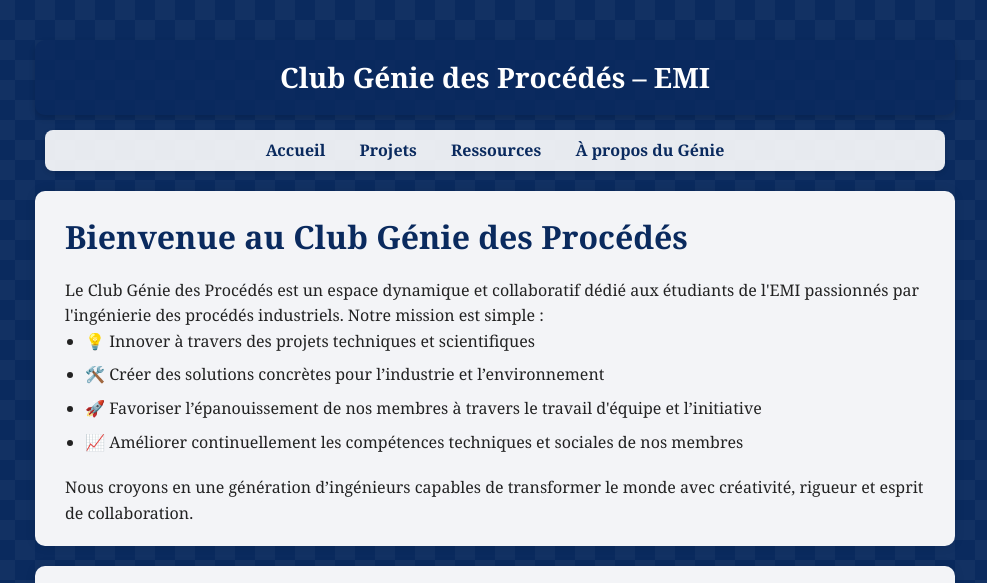
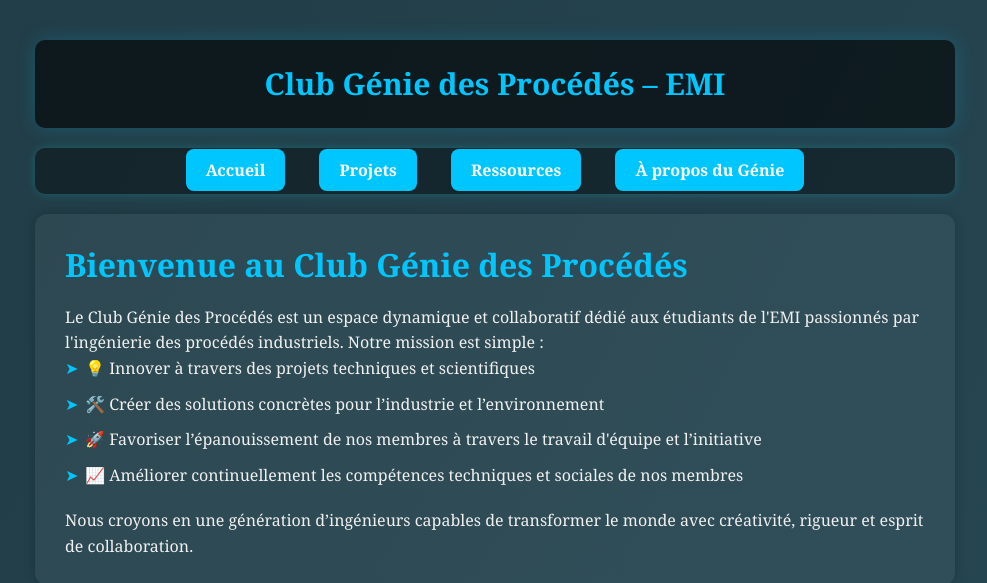
Before and after one commit to TahaBo04/GPI, a Flask app: page / in a window 1280 px wide. Shown: the top 583 px of the page, without its empty margins (145-1132 px from the left). Run offline with Flask 3, Linux system fonts and the light colour scheme.

Commit message:
Update style.css

```diff
--- a/static/css/style.css
+++ b/static/css/style.css
@@ -6,19 +6,21 @@
 }
 
 body {
-  font-family: Georgia, 'Times New Roman', serif;
-  background-color: #0A2A5E;
-  background-image:
-    linear-gradient(45deg, rgba(255,255,255,0.03) 25%, transparent 25%, transparent 75%, rgba(255,255,255,0.03) 75%),
-    linear-gradient(45deg, rgba(255,255,255,0.03) 25%, transparent 25%, transparent 75%, rgba(255,255,255,0.03) 75%);
-  background-size: 40px 40px;
-  background-position: 0 0, 20px 20px;
-  color: #222;
+  font-family: 'Georgia', serif;
+  background: radial-gradient(circle at top left, #0f2027, #203a43, #2c5364);
+  background-size: 400% 400%;
+  animation: backgroundFade 20s ease infinite;
+  color: #f0f0f0;
   line-height: 1.6;
   padding: 20px;
 }
 
-/* Wrapper to center content */
+@keyframes backgroundFade {
+  0% { background-position: 0% 50%; }
+  50% { background-position: 100% 50%; }
+  100% { background-position: 0% 50%; }
+}
+
 .container {
   max-width: 960px;
   margin: auto;
@@ -27,68 +29,103 @@
 
 /* Header */
 header {
-  background-color: rgba(10, 42, 94, 0.85);
-  color: #ffffff;
-  padding: 15px 30px;
+  background: rgba(0, 0, 0, 0.6);
+  color: #00c6ff;
   text-align: center;
-  font-size: 28px;
+  padding: 20px 30px;
+  font-size: 30px;
   font-weight: bold;
   border-radius: 10px;
-  box-shadow: 0 3px 6px rgba(0, 0, 0, 0.15);
+  margin-bottom: 20px;
+  box-shadow: 0 0 20px #00c6ff33;
 }
 
 /* Navigation */
 nav {
-  background-color: rgba(255, 255, 255, 0.9);
-  padding: 8px 0;
-  border-radius: 8px;
-  margin: 15px auto;
-  max-width: 900px;
+  background-color: rgba(0, 0, 0, 0.4);
+  padding: 10px;
+  border-radius: 10px;
+  margin: 20px auto;
   text-align: center;
-  box-shadow: 0 2px 5px rgba(0,0,0,0.1);
+  box-shadow: 0 0 10px rgba(0,255,255,0.2);
 }
 
 nav a {
-  color: #0A2A5E;
+  text-decoration: none;
   margin: 0 15px;
-  text-decoration: none;
-  font-weight: 600;
-  transition: color 0.2s ease;
+  padding: 10px 20px;
+  color: #ffffff;
+  font-weight: bold;
+  background-color: #00c6ff;
+  border-radius: 8px;
+  transition: background 0.3s, color 0.3s;
 }
 
 nav a:hover {
-  color: #1869C1;
+  background-color: #005d79;
+  color: #fff;
 }
 
-/* Content Sections */
+/* Section Boxes */
 .section {
-  background-color: rgba(255,255,255,0.95);
-  padding: 20px 30px;
+  background: rgba(255, 255, 255, 0.05);
+  padding: 25px 30px;
   margin: 20px auto;
-  border-radius: 10px;
-  box-shadow: 0 0 12px rgba(0, 0, 0, 0.08);
+  border-radius: 12px;
+  box-shadow: 0 0 12px rgba(0,0,0,0.2);
 }
 
 /* Headings */
 h1, h2 {
-  color: #0A2A5E;
+  color: #00c6ff;
   margin-bottom: 15px;
 }
 
+/* List Styles */
 ul {
-  padding-left: 20px;
-  margin-bottom: 10px;
+  list-style: none;
+  padding-left: 0;
 }
 
 ul li {
-  margin-bottom: 8px;
+  margin-bottom: 10px;
+  position: relative;
+  padding-left: 20px;
+}
+
+ul li::before {
+  content: "➤";
+  position: absolute;
+  left: 0;
+  color: #00c6ff;
+}
+
+/* Buttons (reusable) */
+button,
+a.button {
+  display: inline-block;
+  padding: 10px 20px;
+  background: #00c6ff;
+  color: #fff;
+  border: none;
+  border-radius: 8px;
+  font-weight: bold;
+  cursor: pointer;
+  text-decoration: none;
+  transition: background 0.3s ease;
+}
+
+button:hover,
+a.button:hover {
+  background: #005d79;
 }
 
 /* Footer */
 footer {
   text-align: center;
+  color: #ccc;
   font-size: 14px;
-  color: #E0E0E0;
-  margin-top: 40px;
-  padding: 10px;
+  padding: 20px;
+  margin-top: 30px;
+  border-top: 1px solid #444;
 }
```
